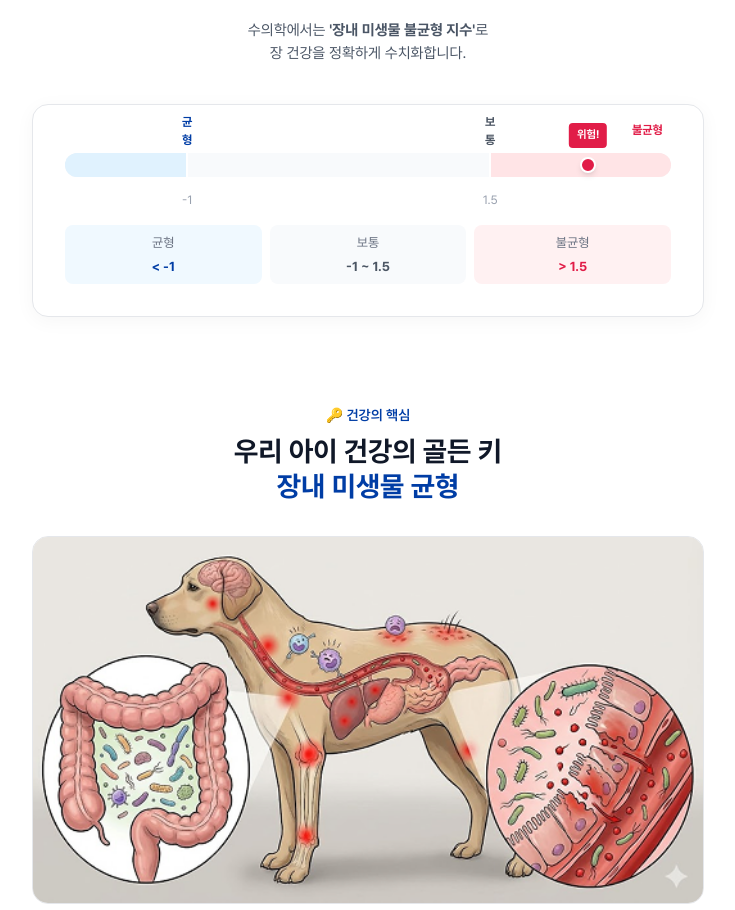
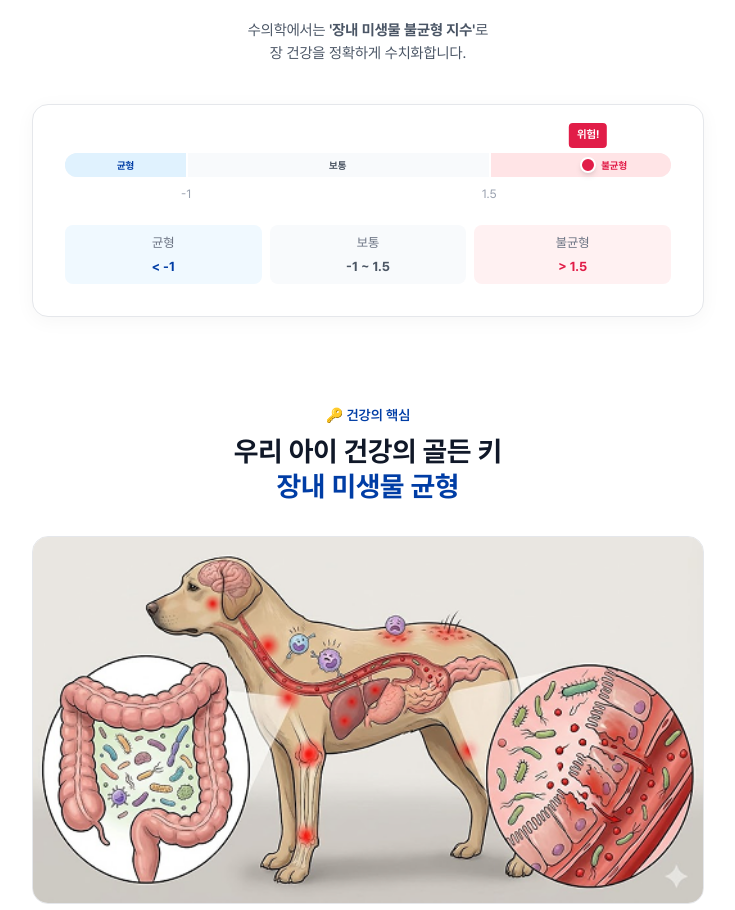
Before and after one commit to SeokHoChoi/test-jelly-univ-fe, a Next.js app: page /nyangu-diet in a window 1280 px wide. Shown: the part 1569-2479 px from the top of the page, without its empty margins (272-1007 px from the left). Built offline with nearby package versions, Linux system fonts and the light colour scheme; no server answers.

Commit message:
feat: 피드백 반영 > 불균형 지수 그래프 재배치

```diff
--- a/src/app/nyangu-diet/page.tsx
+++ b/src/app/nyangu-diet/page.tsx
@@ -156,31 +156,26 @@ export default function NyanguDietPage() {
               {/* 게이지 바 시각화 */}
               <div className="relative h-6 bg-gray-100 rounded-full mb-12 mt-4">
                 {/* 구간 표시 */}
-                <div className="absolute left-0 w-[20%] h-full bg-[#E0F2FE] rounded-l-full" />
-                <div className="absolute left-[20%] w-[50%] h-full bg-[#F8FAFC]" />
-                <div className="absolute right-0 w-[30%] h-full bg-[#FFE4E6] rounded-r-full" />
-
-                {/* 구분선 및 라벨 */}
-                <div className="absolute left-[20%] -top-2 bottom-0 w-0.5 bg-white">
-                  <div className="absolute -top-8 left-1/2 -translate-x-1/2 text-[12px] font-bold text-[#003DA5]">
-                    균형
-                  </div>
-                  <div className="absolute -bottom-8 left-1/2 -translate-x-1/2 text-[12px] text-gray-400">
-                    -1
-                  </div>
+                <div className="absolute left-0 w-[20%] h-full bg-[#E0F2FE] rounded-l-full flex items-center justify-center">
+                  <span className="text-[10px] font-bold text-[#003DA5]">균형</span>
                 </div>
-                <div className="absolute left-[70%] -top-2 bottom-0 w-0.5 bg-white">
-                  <div className="absolute -top-8 left-1/2 -translate-x-1/2 text-[12px] font-bold text-[#4B5563]">
-                    보통
-                  </div>
-                  <div className="absolute -bottom-8 left-1/2 -translate-x-1/2 text-[12px] text-gray-400">
-                    1.5
-                  </div>
+                <div className="absolute left-[20%] w-[50%] h-full bg-[#F8FAFC] flex items-center justify-center">
+                  <span className="text-[10px] font-bold text-[#4B5563]">보통</span>
+                </div>
+                <div className="absolute right-0 w-[30%] h-full bg-[#FFE4E6] rounded-r-full flex items-center justify-start pl-28">
+                  <span className="text-[10px] font-bold text-[#E11D48]">불균형</span>
                 </div>
 
-                {/* 위험 구간 라벨 */}
-                <div className="absolute right-2 -top-8 text-[12px] font-bold text-[#E11D48]">
-                  불균형
+                {/* 구분선 */}
+                <div className="absolute left-[20%] top-0 bottom-0 w-0.5 bg-white" />
+                <div className="absolute left-[70%] top-0 bottom-0 w-0.5 bg-white" />
+
+                {/* 숫자 라벨 */}
+                <div className="absolute left-[20%] top-full mt-2 -translate-x-1/2">
+                  <div className="text-[12px] text-gray-400">-1</div>
+                </div>
+                <div className="absolute left-[70%] top-full mt-2 -translate-x-1/2">
+                  <div className="text-[12px] text-gray-400">1.5</div>
                 </div>
 
                 {/* 현재 상태 포인터 (예시) */}
```
